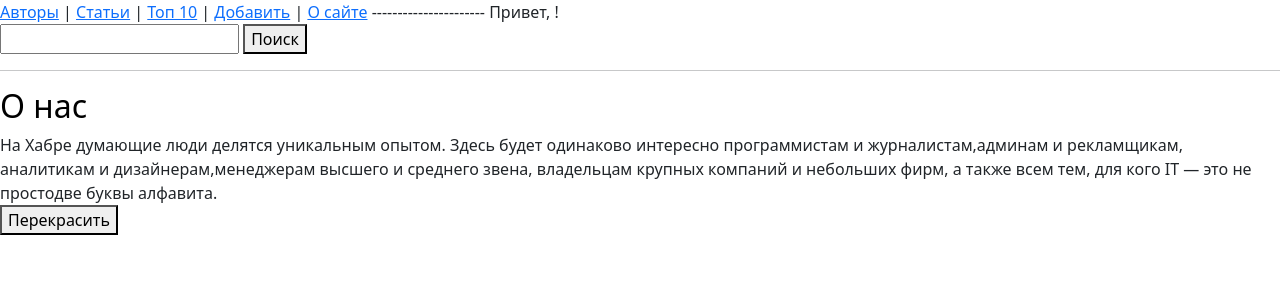
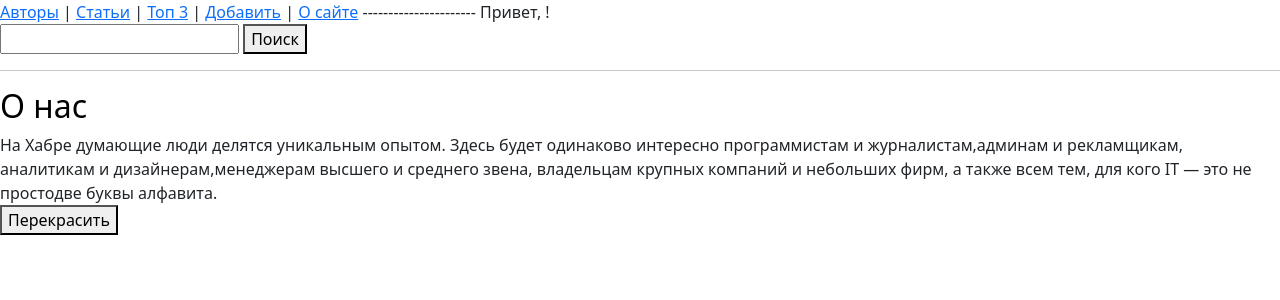
Before and after one commit to Amankaium/habr, a Django app: page /about/ in a window 1280 px wide. Shown: the top 300 px of the page. Run offline with Django 3.2, Linux system fonts and the light colour scheme; some libraries are stand-ins or nearby versions.

Commit message:
add top 3 view

```diff
--- a/core/templates/base.html
+++ b/core/templates/base.html
@@ -18,7 +18,7 @@
 <body>
     <a href="{% url 'authors' %}">Авторы</a> |
     <a href="{% url 'articles' %}">Статьи</a> |
-    <a href="#">Топ 10</a> |
+    <a href="{% url 'top' %}">Топ 3</a> |
     <a href="{% url 'article-add' %}">Добавить</a> |
     <a href="{% url 'about' %}">О сайте</a>
     ----------------------
--- a/core/views.py
+++ b/core/views.py
@@ -97,3 +97,8 @@ def search(request):
         is_active=True
     )
     return render(request, "articles.html", {"articles": articles})
+
+
+def top(request):
+    articles = Article.objects.filter(is_active=True).order_by("-views", "pk")[:3]
+    return render(request, "articles.html", {"articles": articles})
--- a/habr/urls.py
+++ b/habr/urls.py
@@ -32,5 +32,6 @@ urlpatterns = [
     path("article/<int:id>/delete/", delete_article, name="article-delete"),
     path("article/<int:id>/hide/", hide_article, name="article-hide"),
     path("search/", search, name="search"),
+    path("top/", top, name="top"),
 ]   + static(settings.STATIC_URL, document_root=settings.STATIC_ROOT) \
     + static(settings.MEDIA_URL, document_root=settings.MEDIA_ROOT)
```
